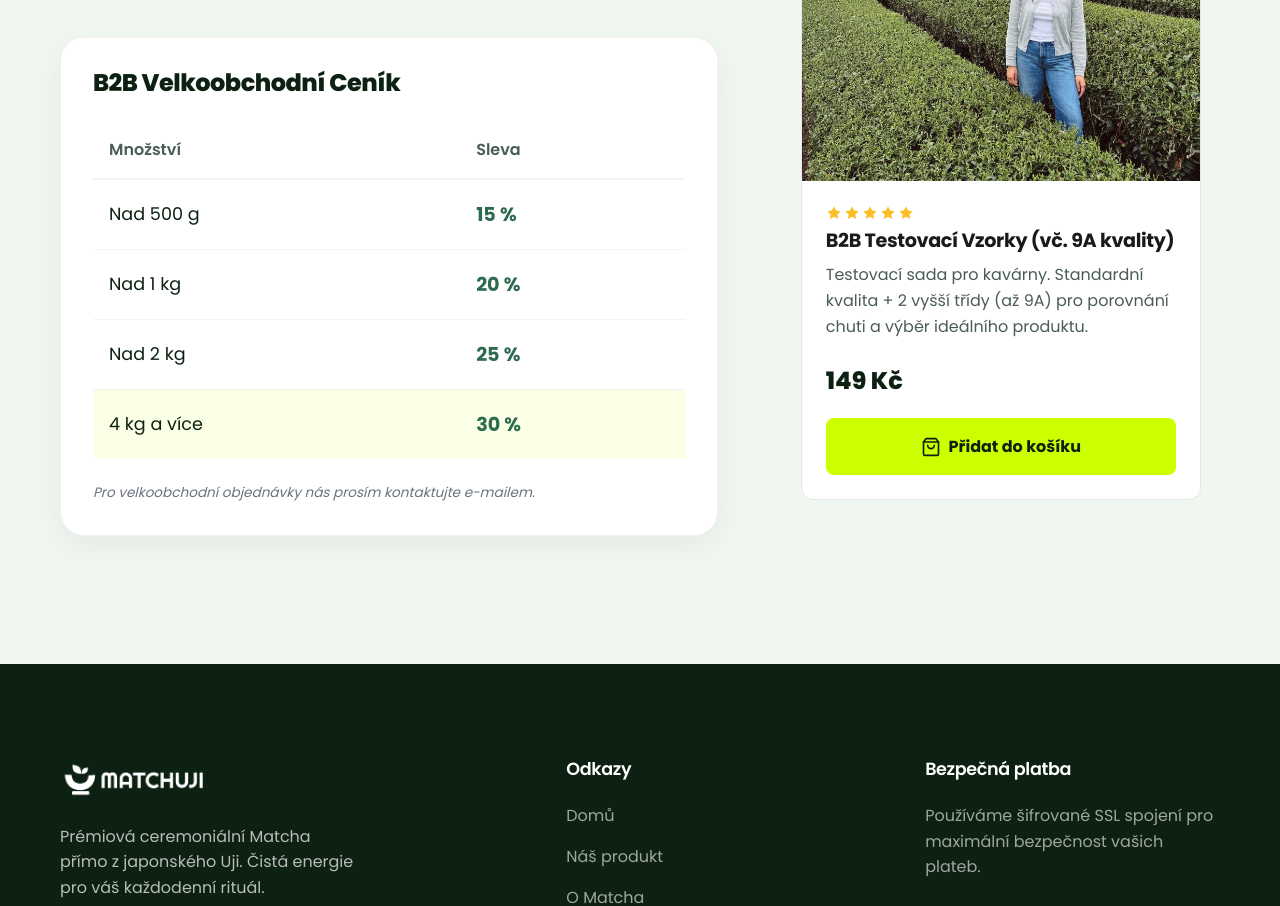
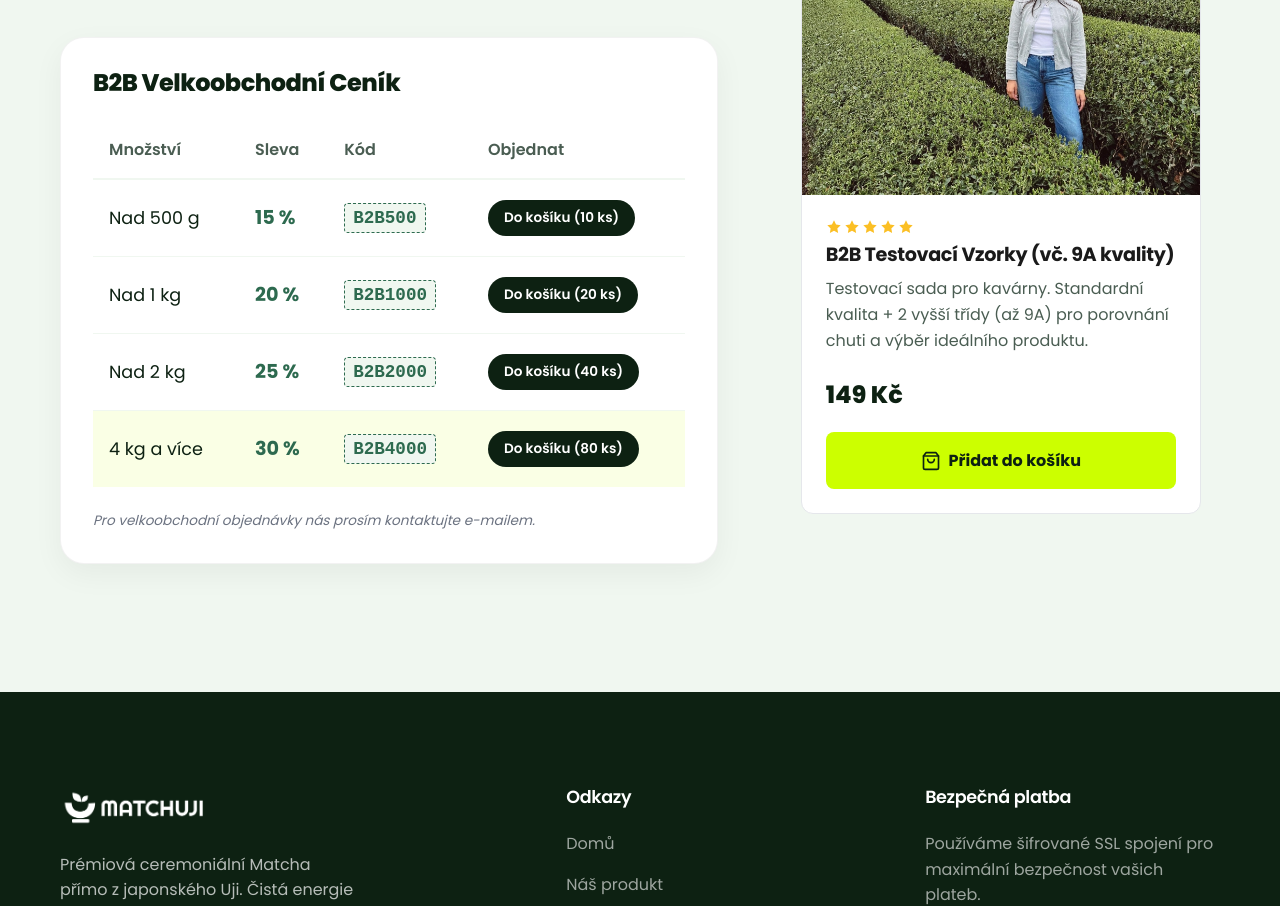
Before and after one commit to dzonas123/matchuji, a Next.js app: page / in a window 1280 px wide. Shown: the part 4700-5606 px from the top of the page. Built offline with nearby package versions, Linux system fonts and the light colour scheme.

Commit message:
feat: add B2B discount codes and order buttons to table

```diff
--- a/src/components/CafeB2B.module.css
+++ b/src/components/CafeB2B.module.css
@@ -213,3 +213,32 @@
         font-size: 1rem;
     }
 }
+
+.discountCode {
+    display: inline-block;
+    background: #f0f7f0;
+    color: #2d6a4f;
+    padding: 0.25rem 0.5rem;
+    border-radius: 0.25rem;
+    font-family: monospace;
+    font-weight: bold;
+    border: 1px dashed #2d6a4f;
+}
+
+.btnCartSmall {
+    background: #0d2112;
+    color: white;
+    border: none;
+    padding: 0.5rem 1rem;
+    border-radius: 2rem;
+    font-weight: 600;
+    cursor: pointer;
+    font-size: 0.85rem;
+    transition: all 0.2s ease;
+    white-space: nowrap;
+}
+
+.btnCartSmall:hover {
+    background: #ccff00;
+    color: #0d2112;
+}
--- a/src/components/CafeB2B.tsx
+++ b/src/components/CafeB2B.tsx
@@ -4,8 +4,22 @@ import styles from "./CafeB2B.module.css";
 import { motion } from "framer-motion";
 import Image from "next/image";
 import ProductCard from "./ProductCard";
+import { useCart } from "@/context/CartContext";
 
 export default function CafeB2B() {
+    const { addItem } = useCart();
+
+    const handleAddB2B = (quantity: number, discountPercent: number) => {
+        const price = Math.round(297 * (1 - discountPercent / 100));
+        addItem({
+            id: "matcha-50g-b2b",
+            name: "Ceremoniální Matcha 50g (Velkoobchod)",
+            price: price,
+            originalPrice: 297,
+            image: "/images/matcha-bag-single.jpg",
+            quantity: quantity
+        });
+    };
     return (
         <section className={styles.section} id="cafe-b2b">
             <div className={styles.container}>
@@ -24,24 +38,50 @@ export default function CafeB2B() {
                                 <tr>
                                     <th>Množství</th>
                                     <th>Sleva</th>
+                                    <th>Kód</th>
+                                    <th>Objednat</th>
                                 </tr>
                             </thead>
                             <tbody>
                                 <tr>
                                     <td>Nad 500 g</td>
                                     <td><strong>15 %</strong></td>
+                                    <td><span className={styles.discountCode}>B2B500</span></td>
+                                    <td>
+                                        <button className={styles.btnCartSmall} onClick={() => handleAddB2B(10, 15)}>
+                                            Do košíku (10 ks)
+                                        </button>
+                                    </td>
                                 </tr>
                                 <tr>
                                     <td>Nad 1 kg</td>
                                     <td><strong>20 %</strong></td>
+                                    <td><span className={styles.discountCode}>B2B1000</span></td>
+                                    <td>
+                                        <button className={styles.btnCartSmall} onClick={() => handleAddB2B(20, 20)}>
+                                            Do košíku (20 ks)
+                                        </button>
+                                    </td>
                                 </tr>
                                 <tr>
                                     <td>Nad 2 kg</td>
                                     <td><strong>25 %</strong></td>
+                                    <td><span className={styles.discountCode}>B2B2000</span></td>
+                                    <td>
+                                        <button className={styles.btnCartSmall} onClick={() => handleAddB2B(40, 25)}>
+                                            Do košíku (40 ks)
+                                        </button>
+                                    </td>
                                 </tr>
                                 <tr className={styles.highlightRow}>
                                     <td>4 kg a více</td>
                                     <td><strong>30 %</strong></td>
+                                    <td><span className={styles.discountCode}>B2B4000</span></td>
+                                    <td>
+                                        <button className={styles.btnCartSmall} onClick={() => handleAddB2B(80, 30)}>
+                                            Do košíku (80 ks)
+                                        </button>
+                                    </td>
                                 </tr>
                             </tbody>
                         </table>
--- a/src/context/CartContext.tsx
+++ b/src/context/CartContext.tsx
@@ -20,7 +20,7 @@ type CartContextType = {
     setIsOpen: (open: boolean) => void;
     showUpsell: boolean;
     setShowUpsell: (show: boolean) => void;
-    addItem: (item: Omit<CartItem, "quantity">) => void;
+    addItem: (item: Omit<CartItem, "quantity"> & { quantity?: number }) => void;
     removeItem: (id: string) => void;
     updateQuantity: (id: string, delta: number) => void;
     total: number;
@@ -53,17 +53,18 @@ export function CartProvider({ children }: { children: ReactNode }) {
         localStorage.setItem("matchuji_cart", JSON.stringify(items));
     }, [items]);
 
-    const addItem = (newItem: Omit<CartItem, "quantity">) => {
+    const addItem = (newItem: Omit<CartItem, "quantity"> & { quantity?: number }) => {
+        const qtyToAdd = newItem.quantity || 1;
         setItems((current) => {
             const existing = current.find((item) => item.id === newItem.id);
             if (existing) {
                 return current.map((item) =>
                     item.id === newItem.id
-                        ? { ...item, quantity: item.quantity + 1 }
+                        ? { ...item, quantity: item.quantity + qtyToAdd }
                         : item
                 );
             }
-            return [...current, { ...newItem, quantity: 1 }];
+            return [...current, { ...newItem, quantity: qtyToAdd }];
         });
 
         // Zobraz upsell popup pokud zákazník přidal matcha (ne set)
```
